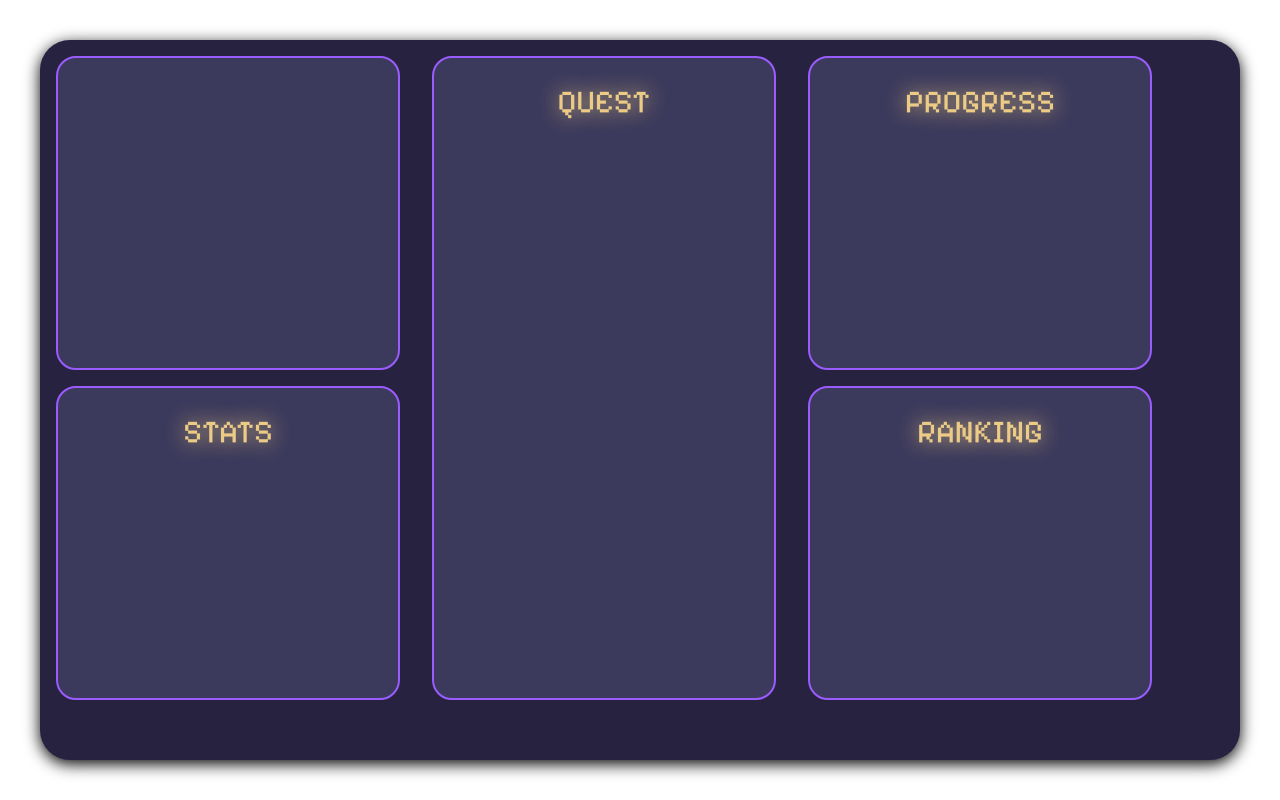
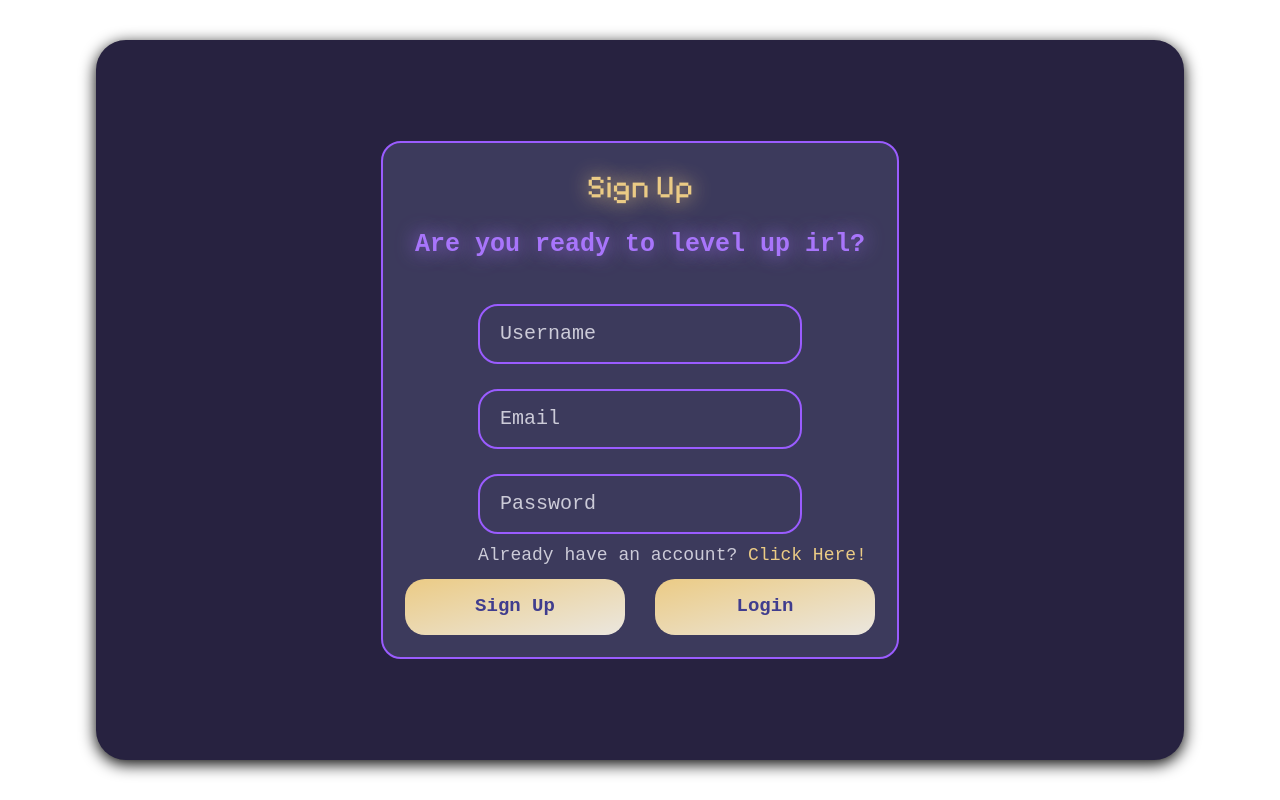
Before and after one commit to bridgettorres/Gnosity, a React (Vite) app in the folder frontend/gnosity/: page / in a window 1280 px wide. Built offline with nearby package versions, Linux system fonts and the light colour scheme; a web font is replaced by a local one.

Commit message:
fixed layout issues

```diff
--- a/frontend/gnosity/src/App.jsx
+++ b/frontend/gnosity/src/App.jsx
@@ -7,7 +7,7 @@ function App() {
   return (
     <div className="App">
       <Background>
-        <Dashboard />
+        <LoginSignup />
       </Background>
 
     </div >
--- a/frontend/gnosity/src/components/style/card.css
+++ b/frontend/gnosity/src/components/style/card.css
@@ -1,12 +1,11 @@
 .card {
     width: 474px;
-    height: 502px;
+    height: 474px;
     display: flex;
     flex-direction: column;
-    /*stacks children vertically*/
     background-color: #3C3A5C;
     border-radius: 20px;
-    margin: auto auto;
+    margin: 30px 30px;
     padding: 20px;
     border: 2px solid #9A5CFF;
 }
@@ -14,7 +13,7 @@
 .title {
     display: flex;
     justify-content: center;
-    font-size: 4vw;
+    font-size: 24px;
     font-family: "Pixelify Sans", sans-serif;
     color: #EBCB85;
     text-shadow: 0 0 20px #EBCB85
@@ -24,7 +23,7 @@
 .content {
     display: flex;
     justify-content: center;
-    font-size: 6vw;
+    font-size: 36px;
     font-family: "JetBrains Mono", monospace;
     font-weight: 700;
     color: #CCCBD8;
--- a/frontend/gnosity/src/components/style/signup.css
+++ b/frontend/gnosity/src/components/style/signup.css
@@ -81,3 +81,9 @@
     cursor: pointer;
     font-family: 'JetBrainsMono', monospace;
 }
+
+.card {
+    min-height: 474px;
+    min-width: 474px;
+
+}
--- a/frontend/gnosity/src/components/style/square.css
+++ b/frontend/gnosity/src/components/style/square.css
@@ -1,9 +1,13 @@
 .square {
-    width: 150vh;
+    width: 85vw;
+    /* Sets width to 85% of the viewport width */
     height: 90vh;
     display: flex;
     background-color: #272240;
     border-radius: 30px;
     margin: 40px auto;
     box-shadow: 0px 4px 16px 0px #000000;
+    display: flex;
+    justify-content: center;
+    align-items: center;
 }
```
